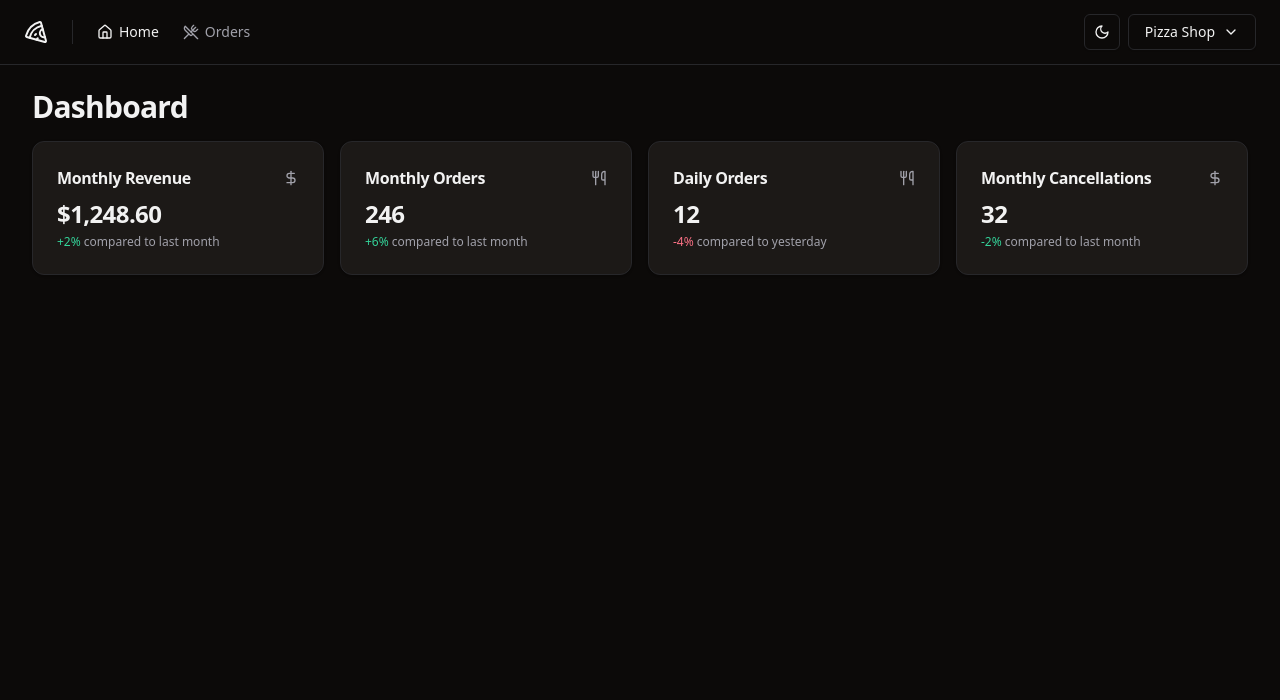
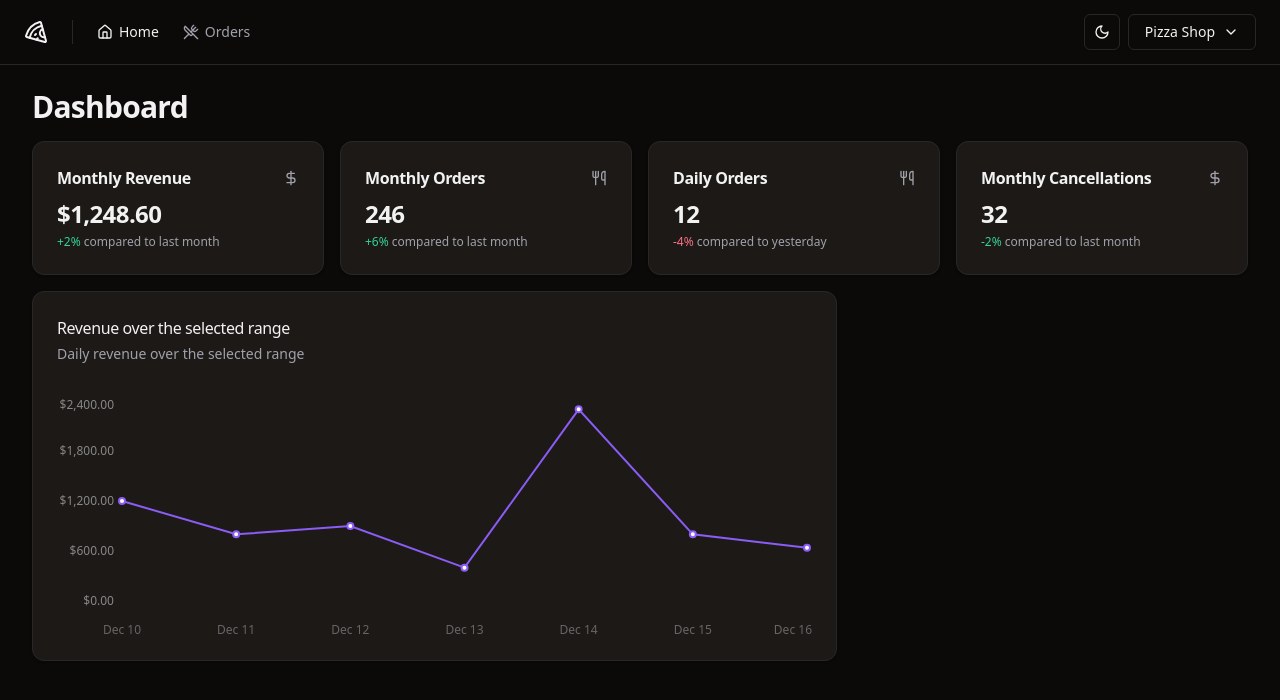
Before and after one commit to martahil/pizzashop-web, a React (Vite) app: page / in a window 1280 px wide. Shown: the top 700 px of the page. Built offline with nearby package versions, Linux system fonts and the light colour scheme.

Commit message:
Implement daily revenue chart

```diff
--- a/package.json
+++ b/package.json
@@ -28,6 +28,7 @@
     "react-helmet-async": "^2.0.5",
     "react-hook-form": "^7.56.0",
     "react-router-dom": "^7.5.1",
+    "recharts": "^2.15.3",
     "sonner": "^2.0.3",
     "sort-by": "^1.2.0",
     "tailwind-merge": "^3.2.0",
--- a/src/pages/app/dashboard/dashboard.tsx
+++ b/src/pages/app/dashboard/dashboard.tsx
@@ -4,6 +4,7 @@
 import { MonthOrdersAmountCard } from './month-orders-amount-card'
 import { DayOrdersAmountCard } from './day-orders-amount-card'
 import { MonthCanceledOrdersAmountCard } from './month-canceled-orders-amount-card copy'
+import { RevenueChart } from './revenue-chart'
 
 export function Dashboard() {
   return (
@@ -18,6 +19,10 @@
           <DayOrdersAmountCard />
           <MonthCanceledOrdersAmountCard />
         </div>
+
+        <div className='grid grid-cols-9 gap-4'>
+          <RevenueChart />
+        </div>
       </div>
     </>
   )
--- /dev/null
+++ b/src/pages/app/dashboard/revenue-chart.tsx
@@ -0,0 +1,48 @@
+import { Card, CardContent, CardDescription, CardHeader, CardTitle } from "@/components/ui/card";
+import { ResponsiveContainer, LineChart, XAxis, YAxis, CartesianGrid, Line, Tooltip } from 'recharts'
+import colors from 'tailwindcss/colors'
+
+const data =[
+  { date: 'Dec 10', revenue: 1200 },
+  { date: 'Dec 11', revenue: 800 },
+  { date: 'Dec 12', revenue: 900 },
+  { date: 'Dec 13', revenue: 400 },
+  { date: 'Dec 14', revenue: 2300 },
+  { date: 'Dec 15', revenue: 800 },
+  { date: 'Dec 16', revenue: 640 },
+]
+
+export function RevenueChart() {
+  return (
+    <Card className="col-span-6">
+      <CardHeader className="flex-row items-center justify-between pb-8">
+        <div className="space-y-1">
+          <CardTitle className="text-base font-medium">Revenue over the selected range</CardTitle>
+          <CardDescription>Daily revenue over the selected range</CardDescription>
+        </div>
+      </CardHeader>
+
+      <CardContent>
+        <ResponsiveContainer width='100%' height={240}>
+          <LineChart data={data} style={{ fontSize: 12 }}>
+            <XAxis dataKey='date' tickLine={false} axisLine={false} dy={16} />
+
+            <YAxis
+              stroke="#888"
+              axisLine={false}
+              tickLine={false}
+              // width={80}
+              tickFormatter={(value: number) =>
+                value.toLocaleString('en-US', {
+                  style: 'currency',
+                  currency: 'USD'
+                })
+              }
+            />
+            <Line type='linear' strokeWidth={2} dataKey='revenue' stroke={colors.violet['500']} />
+          </LineChart>
+        </ResponsiveContainer>
+      </CardContent>
+    </Card>
+  )
+}
```
Also changed, not shown: 2 other files (tests, documents, lock files or other folders).
